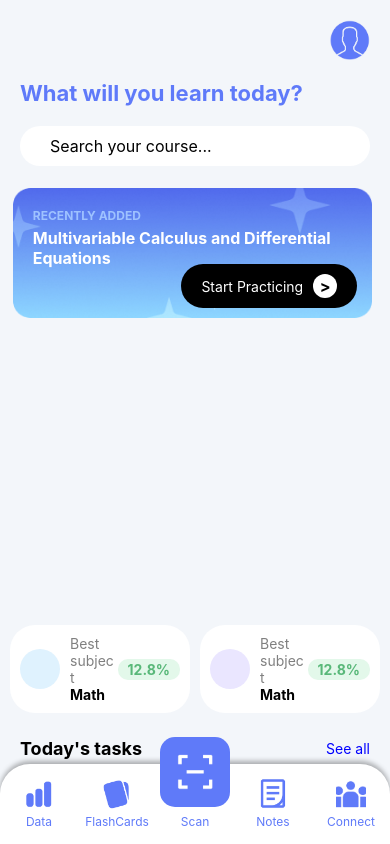
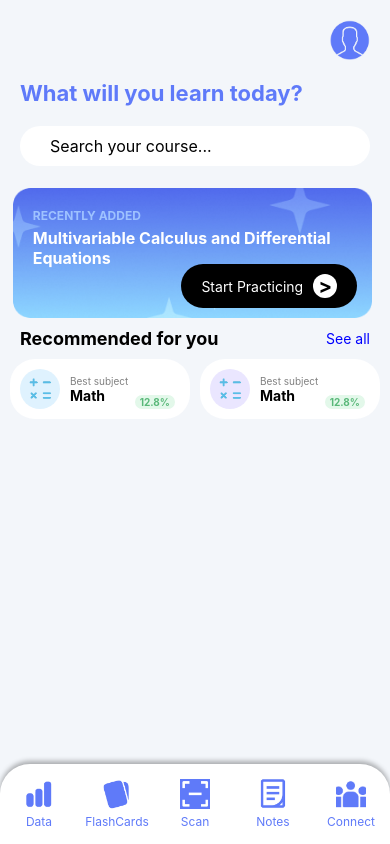
Before and after one commit to sapphiregaze/Intelli-Learn, a React Native app in the folder mobile/: screen /Test in a window 390 px wide. Built offline with nearby package versions, Linux system fonts and the light colour scheme.

Commit message:
Update Homepage Design

```diff
--- a/mobile/TestScreen.js
+++ b/mobile/TestScreen.js
@@ -4,7 +4,12 @@ import LinearGradient from 'react-native-linear-gradient';
 
 const SubjectButton = ({ circleColor, subject, percentage }) => (
   <View style={styles.subjectContainer}>
-    <View style={[styles.circlebis, { backgroundColor: circleColor }]} />
+    <View style={[styles.circlebis, { backgroundColor: circleColor, justifyContent: 'center', alignItems: 'center' }]}>
+      <Image
+        source={require('./assets/math.png')}
+        style={styles.circleImage}
+      />
+    </View>
     <View style={styles.subjectTextContainer}>
       <Text style={styles.subjectLabel}>Best subject</Text>
       <Text style={styles.subjectName}>{subject}</Text>
@@ -18,39 +23,21 @@ const SubjectButton = ({ circleColor, subject, percentage }) => (
 export default function TestScreen({ navigation }) {
   return (
     <View style={styles.container}>
-      {/* Header */}
       <View style={styles.header}>
         <Text style={styles.headerText}></Text>
         <TouchableOpacity onPress={() => navigation.navigate('Profile')}>
-          <Image
-            source={require('./assets/profile.png')}
-            style={styles.headerIcon}
-          />
+          <Image source={require('./assets/profile.png')} style={styles.headerIcon} />
         </TouchableOpacity>
       </View>
 
-      {/* Main content */}
       <View style={styles.content}>
         <Text style={styles.mainHeaderText}>What will you learn today?</Text>
         <View style={styles.searchBarContainer}>
-          <TextInput
-            placeholder="Search your course..."
-            style={styles.searchBarInput}
-          />
+          <TextInput placeholder="Search your course..." style={styles.searchBarInput} />
         </View>
-        {/* Gradient Rectangle */}
-        <ImageBackground
-          source={require('./assets/gradient-button.png')}
-          style={styles.gradientRectangle}
-          resizeMode="stretch"
-        >
-          {/* Texte en haut */}
+        <ImageBackground source={require('./assets/gradient-button.png')} style={styles.gradientRectangle} resizeMode="stretch">
           <Text style={styles.topText}>RECENTLY ADDED</Text>
-
-          {/* Texte principal en bas */}
           <Text style={styles.mainText}>Multivariable Calculus and Differential Equations</Text>
-
-          {/* Bouton arrondi avec flèche */}
           <View style={styles.buttonContainer}>
             <View style={styles.roundedButton}>
               <Text style={styles.buttonText}>Start Practicing</Text>
@@ -60,54 +47,42 @@ export default function TestScreen({ navigation }) {
             </View>
           </View>
         </ImageBackground>
-      </View>
 
-      {/* Subject Buttons Row ajusté pour être plus haut */}
-      <View style={styles.subjectButtonsRow}>
-        <SubjectButton circleColor="#DFF2FE" subject="Math" percentage="12.8" />
-        <SubjectButton circleColor="#EAE6FF" subject="Math" percentage="12.8" />
-      </View>
-
-      {/* Today's Tasks et See All ajustés pour un meilleur espacement */}
-      <View style={styles.tasksHeader}>
-        <Text style={styles.tasksTitle}>Today's tasks</Text>
+        <View style={styles.recommendedHeader}>
+          <Text style={styles.recommendedTitle}>Recommended for you</Text>
           <TouchableOpacity>
             <Text style={styles.seeAllText}>See all</Text>
           </TouchableOpacity>
         </View>
 
-      {/* Navigation bar at the bottom with icons */}
+        <View style={styles.subjectButtonsRow}>
+          <SubjectButton circleColor="#DFF2FE" subject="Math" percentage="12.8" />
+          <SubjectButton circleColor="#EAE6FF" subject="Math" percentage="12.8" />
+        </View>
+      </View>
+
       <View style={styles.navBar}>
         <TouchableOpacity style={styles.navItem} onPress={() => navigation.navigate('Data')}>
           <Image source={require('./assets/data.png')} style={styles.navIcon} />
-        <Text style={[styles.navText, styles.navTextDarkBlue]}>Data</Text>
+          <Text style={[styles.navText, {fontSize: 12}]}>Data</Text>
         </TouchableOpacity>
         <TouchableOpacity style={styles.navItem} onPress={() => navigation.navigate('FlashCards')}>
           <Image source={require('./assets/flashcards.png')} style={styles.navIcon} />
-          <Text style={[styles.navText, styles.navTextDarkBlue]}>FlashCards</Text>
+          <Text style={[styles.navText, {fontSize: 12}]}>FlashCards</Text>
         </TouchableOpacity>
-        <TouchableOpacity style={styles.navBis} onPress={() => console.log('Scan')}>
-          {/* <Image source={require('./assets/scan.png')} style={styles.navIcon} /> */}
-          <Text style={styles.navText}>Scan</Text>
+        <TouchableOpacity style={styles.navItem} onPress={() => navigation.navigate('Scan')}>
+          <Image source={require('./assets/scan.png')} style={styles.navIcon} />
+          <Text style={[styles.navText, {fontSize: 12}]}>Scan</Text>
         </TouchableOpacity>
         <TouchableOpacity style={styles.navItem} onPress={() => navigation.navigate('Notes')}>
           <Image source={require('./assets/notes.png')} style={styles.navIcon} />
-          <Text style={[styles.navText, styles.navTextDarkBlue]}>Notes</Text>
+          <Text style={[styles.navText, {fontSize: 12}]}>Notes</Text>
         </TouchableOpacity>
         <TouchableOpacity style={styles.navItem} onPress={() => navigation.navigate('Connect')}>
           <Image source={require('./assets/connect.png')} style={styles.navIcon} />
-          <Text style={[styles.navText, styles.navTextDarkBlue]}>Connect</Text>
+          <Text style={[styles.navText, {fontSize: 12}]}>Connect</Text>
         </TouchableOpacity>
-
       </View>
-
-      {/* Rounded square above the "Scan" button with an image */}
-      <TouchableOpacity
-        style={styles.scanButton}
-        onPress={() => navigation.navigate('Scan')}
-      >
-        <Image source={require('./assets/scan.png')} style={styles.scanImage} />
-      </TouchableOpacity>
     </View>
   );
 }
@@ -172,7 +147,6 @@ const styles = StyleSheet.create({
     height: 30,
   },
   navText: {
-    fontSize: 12,
     textAlign: 'center',
     marginTop: 5,
     color: '#5F7AF9',
@@ -309,13 +283,13 @@ const styles = StyleSheet.create({
   },
   arrow: {
     color: '#000000',
-    fontSize: 16,
+    fontSize: 20,
     fontWeight: 'bold',
   },
   subjectButtonsRow: {
     flexDirection: 'row',
     justifyContent: 'space-between',
-    marginTop: 10,
+    marginTop: 5, // Reduced margin to bring higher
     paddingHorizontal: 5,
   },
   subjectContainer: {
@@ -332,39 +306,51 @@ const styles = StyleSheet.create({
     height: 40,
     borderRadius: 20,
     marginRight: 10,
+    overflow: 'hidden',
   },
   subjectTextContainer: {
     flex: 1,
   },
   subjectLabel: {
     color: '#808080',
+    fontSize: 10,
   },
   subjectName: {
     fontWeight: 'bold',
   },
+  circleImage: {
+    width: 25,
+    height: 25,
+    resizeMode: 'contain',
+  },
   percentageContainer: {
     backgroundColor: '#E3F8EA',
-    paddingVertical: 2,
-    paddingHorizontal: 10,
+    paddingVertical: 1,
+    paddingHorizontal: 5,
     borderRadius: 10,
+    position: 'absolute',
+    bottom: 10,
+    right: 15,
   },
   percentageText: {
     color: '#59B879',
     fontWeight: 'bold',
+    fontSize: 10,  // Reduced font size
   },
-  tasksHeader: {
+  seeAllText: {
+    color: '#0000FF',
+  },
+  recommendedHeader: {
     flexDirection: 'row',
     justifyContent: 'space-between',
     alignItems: 'center',
     paddingVertical: 5,
     paddingHorizontal: 20,
-    marginTop: 20,
+    marginTop: 5,  // Adjusted to bring it higher
   },
-  tasksTitle: {
+  recommendedTitle: {
     fontSize: 18,
     fontWeight: 'bold',
-  },
-  seeAllText: {
-    color: '#0000FF',
+    color: '#000000',
   },
 });
```
Also changed, not shown: mobile/assets/arrow.png (added). Lines whose indentation alone changed are shown as unchanged.
